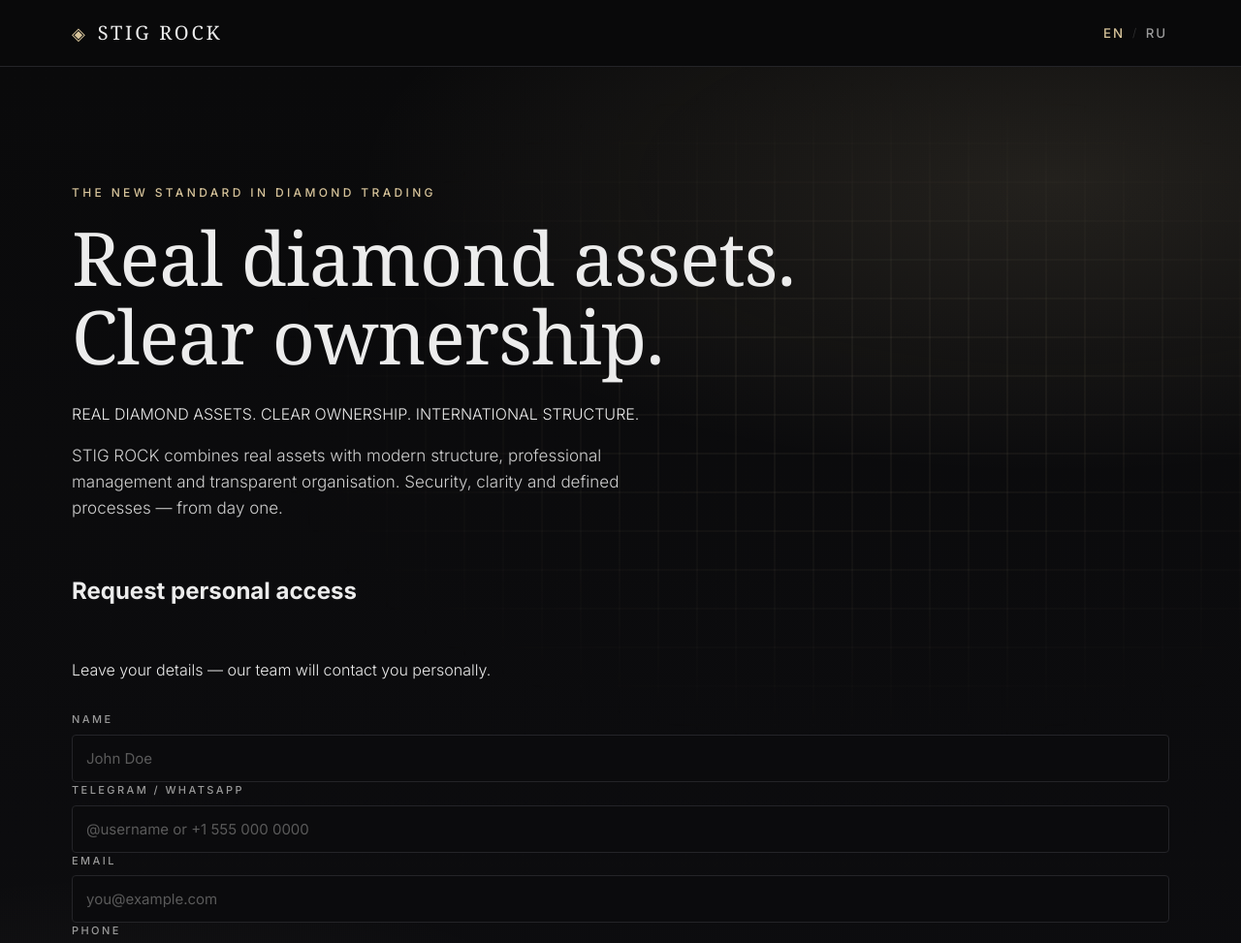
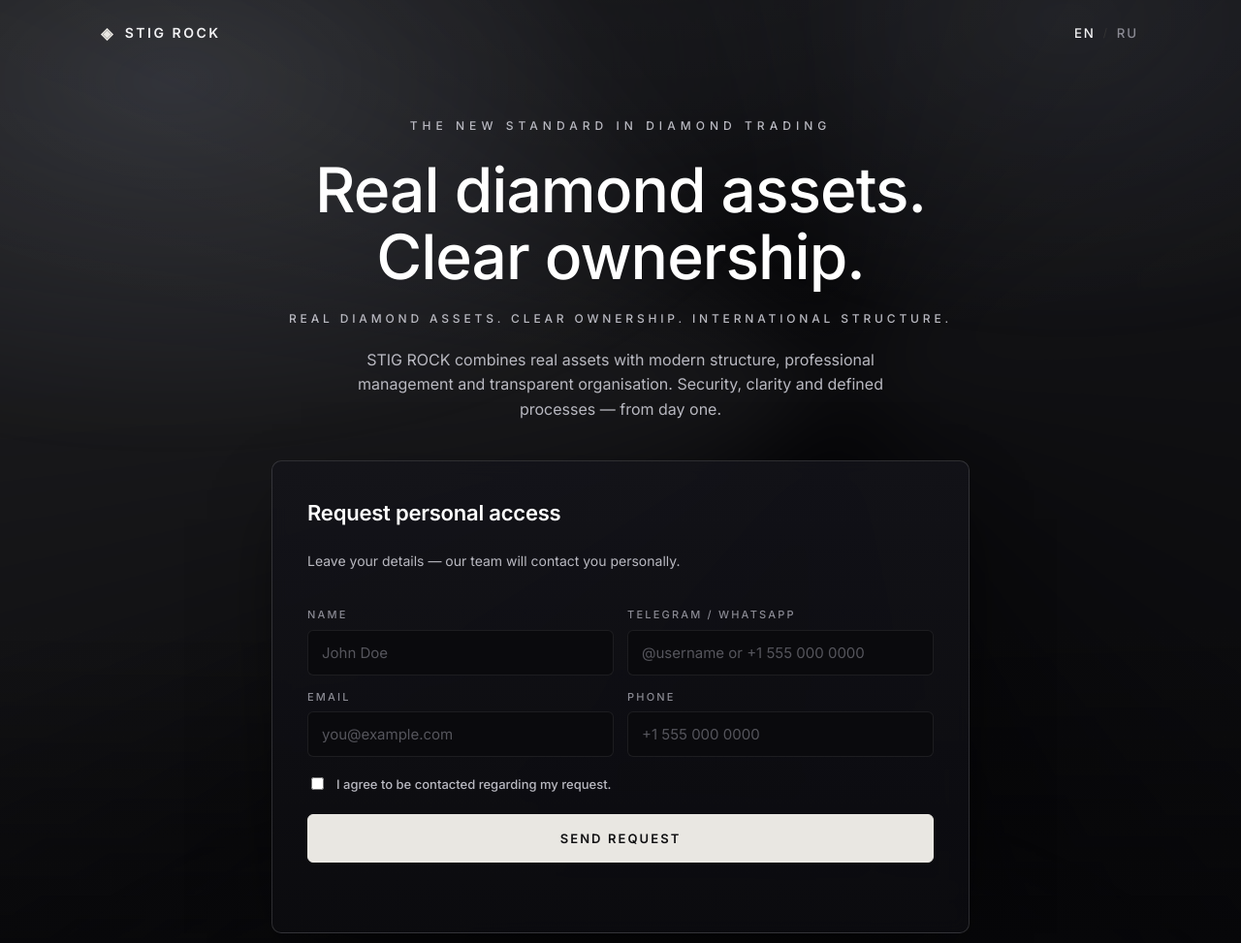
Before and after one commit to edilbekovy-web/test, a plain HTML site: page index.html in a window 1280 px wide. Shown: the top 973 px of the page at 97% size. Drawn offline with Linux system fonts and the light colour scheme.

Commit message:
v2: cinematic silk background, cleaner typography

```diff
--- a/styles.css
+++ b/styles.css
@@ -1,19 +1,20 @@
-/* ===== STIG ROCK landing ===== */
+/* ===== STIG ROCK v2 — one-screen, cinematic dark ===== */
 :root{
-  --bg:#0a0a0b;
-  --bg-2:#111113;
-  --panel:#141416;
-  --line:#242428;
-  --text:#ececec;
-  --muted:#9a9a9a;
-  --accent:#d6c39a;        /* warm cream / champagne */
-  --accent-2:#b89a62;      /* deeper gold */
-  --accent-soft:rgba(214,195,154,0.12);
-  --danger:#e06a6a;
+  --bg:#050507;
+  --panel:#0e0e12;
+  --panel-2:#13131a;
+  --line:rgba(255,255,255,0.08);
+  --line-strong:rgba(255,255,255,0.14);
+  --text:#f2f2f4;
+  --text-dim:#b9b9c1;
+  --muted:#8a8a93;
+  --accent:#e9e7e2;      /* soft silver */
+  --accent-2:#cfcdc7;
   --ok:#8dd38a;
-  --radius:4px;
-  --maxw:1180px;
-  --serif:"Cormorant Garamond", "Playfair Display", Georgia, serif;
+  --danger:#e07a7a;
+  --radius:10px;
+  --radius-sm:6px;
+  --maxw:1120px;
   --sans:"Inter", system-ui, -apple-system, Segoe UI, Roboto, sans-serif;
 }
 
@@ -24,232 +25,184 @@ body{
   background:var(--bg);
   color:var(--text);
   font-family:var(--sans);
-  font-weight:300;
+  font-weight:400;
   font-size:16px;
   line-height:1.6;
   -webkit-font-smoothing:antialiased;
   text-rendering:optimizeLegibility;
 }
-img{max-width:100%;display:block}
 a{color:inherit;text-decoration:none}
 button{font-family:inherit}
+img{max-width:100%;display:block}
 
 .container{width:100%;max-width:var(--maxw);margin:0 auto;padding:0 24px}
-
-/* ----- typography ----- */
-.eyebrow{
-  font-size:12px;letter-spacing:.28em;text-transform:uppercase;
-  color:var(--accent);margin:0 0 18px;font-weight:500;
-}
-.h-display{
-  font-family:var(--serif);
-  font-weight:500;
-  font-size:clamp(40px, 6vw, 80px);
-  line-height:1.05;
-  letter-spacing:-.01em;
-  margin:0 0 28px;
-}
-.h-display .accent{color:var(--accent);font-style:italic;font-weight:500}
-.h2{
-  font-family:var(--serif);
-  font-weight:500;
-  font-size:clamp(28px, 3.6vw, 48px);
-  line-height:1.1;
-  letter-spacing:-.005em;
-  margin:0 0 20px;
-}
-.lead{
-  font-size:17px;
-  color:#cfcfcf;
-  max-width:60ch;
-  margin:0 0 32px;
-}
 .muted{color:var(--muted)}
 .small{font-size:13px}
 
-/* ----- navbar ----- */
+/* ----- nav ----- */
 .nav{
-  position:sticky;top:0;z-index:50;
-  background:rgba(10,10,11,.75);
-  backdrop-filter:saturate(140%) blur(10px);
-  -webkit-backdrop-filter:saturate(140%) blur(10px);
-  border-bottom:1px solid var(--line);
+  position:absolute;top:0;left:0;right:0;z-index:30;
+  padding:22px 0;
 }
-.nav-inner{display:flex;align-items:center;justify-content:space-between;height:68px;gap:24px}
-.brand{display:flex;align-items:center;gap:10px;font-family:var(--serif);font-size:20px;letter-spacing:.14em}
-.brand-mark{color:var(--accent);font-size:18px}
-.brand-text{font-weight:500}
-.nav-links{display:flex;gap:28px}
-.nav-links a{
-  font-size:13px;letter-spacing:.14em;text-transform:uppercase;color:#cfcfcf;
-  transition:color .2s ease;
-}
-.nav-links a:hover{color:var(--accent)}
-.nav-right{display:flex;align-items:center;gap:16px}
+.nav-inner{display:flex;align-items:center;justify-content:space-between}
+.brand{display:flex;align-items:center;gap:10px;letter-spacing:.18em;font-size:14px;font-weight:600}
+.brand-mark{color:var(--accent);font-size:16px;line-height:1}
+.brand-text{font-weight:600}
 .lang{display:flex;align-items:center;gap:6px;font-size:12px;letter-spacing:.14em}
 .lang-btn{
   background:transparent;border:0;color:var(--muted);padding:4px 2px;
   font-weight:500;cursor:pointer;letter-spacing:.14em;
+  transition:color .2s ease;
 }
-.lang-btn.is-active{color:var(--accent)}
+.lang-btn.is-active{color:var(--text)}
 .lang-btn:hover{color:var(--text)}
 .lang-sep{color:#333}
 
-/* ----- buttons ----- */
+/* ----- hero ----- */
+.hero{
+  position:relative;
+  min-height:100vh;
+  padding:120px 0 80px;
+  overflow:hidden;
+  display:flex;align-items:center;
+}
+.hero-bg{position:absolute;inset:0;z-index:0;background:#040406}
+/* cinematic silk-metal background — pure CSS */
+.hero-bg-layer{position:absolute;inset:-10%;pointer-events:none}
+.hero-bg-layer.l1{
+  background:
+    radial-gradient(1200px 700px at 20% 15%, rgba(120,125,140,0.28), transparent 55%),
+    radial-gradient(900px 600px at 80% 10%, rgba(80,85,100,0.22), transparent 55%),
+    radial-gradient(1400px 900px at 50% 110%, rgba(180,180,195,0.10), transparent 55%);
+  filter:blur(2px);
+}
+.hero-bg-layer.l2{
+  background:
+    conic-gradient(from 210deg at 65% 40%,
+      rgba(255,255,255,0.00) 0deg,
+      rgba(230,230,235,0.09) 60deg,
+      rgba(255,255,255,0.00) 120deg,
+      rgba(200,200,210,0.07) 220deg,
+      rgba(255,255,255,0.00) 340deg);
+  mix-blend-mode:screen;
+  filter:blur(40px);
+}
+.hero-bg-layer.l3{
+  background:
+    linear-gradient(180deg, transparent 0%, transparent 60%, rgba(5,5,7,0.9) 100%),
+    radial-gradient(1800px 800px at 50% 0%, rgba(255,255,255,0.05), transparent 60%);
+}
+.hero-inner{position:relative;z-index:1;text-align:center;width:100%}
+
+.eyebrow{
+  font-size:12px;letter-spacing:.42em;text-transform:uppercase;
+  color:var(--text-dim);margin:0 0 22px;font-weight:500;
+}
+.h-display{
+  font-family:var(--sans);
+  font-weight:500;
+  font-size:clamp(34px, 5vw, 64px);
+  line-height:1.08;
+  letter-spacing:-.015em;
+  margin:0 0 20px;
+  color:#fff;
+}
+.subline{
+  font-size:12px;letter-spacing:.32em;text-transform:uppercase;
+  color:var(--text-dim);margin:0 0 20px;font-weight:500;
+}
+.lead{
+  font-size:16px;color:var(--text-dim);
+  max-width:56ch;margin:0 auto 40px;
+}
+
+/* ----- form card ----- */
+.card{
+  background:linear-gradient(180deg, rgba(20,20,26,.85) 0%, rgba(12,12,16,.85) 100%);
+  border:1px solid var(--line-strong);
+  border-radius:var(--radius);
+  padding:36px;
+  max-width:720px;margin:0 auto;
+  text-align:left;
+  backdrop-filter:blur(8px);
+  -webkit-backdrop-filter:blur(8px);
+  box-shadow:0 30px 80px -30px rgba(0,0,0,0.9);
+}
+.form-title{
+  font-size:22px;font-weight:600;margin:0 0 6px;color:#fff;letter-spacing:-.01em;
+}
+.form-sub{font-size:14px;color:var(--text-dim);margin:0 0 22px}
+
+.form{display:flex;flex-direction:column;gap:14px}
+.grid{display:grid;grid-template-columns:1fr 1fr;gap:14px}
+.field{display:flex;flex-direction:column;gap:6px}
+.field > span{
+  font-size:11px;letter-spacing:.2em;text-transform:uppercase;color:var(--muted);font-weight:500;
+}
+.field input[type="text"],
+.field input[type="email"],
+.field input[type="tel"]{
+  background:#0a0a0d;border:1px solid var(--line);color:var(--text);
+  padding:13px 14px;border-radius:var(--radius-sm);font-size:15px;font-family:var(--sans);
+  transition:border-color .15s ease, background .15s ease;
+}
+.field input::placeholder{color:#55555c}
+.field input:focus{outline:0;border-color:var(--accent);background:#0d0d11}
+.field input:invalid:not(:placeholder-shown){border-color:#5c3b3b}
+
+.field.consent{flex-direction:row;align-items:flex-start;gap:10px;font-size:13px;color:var(--text-dim);margin-top:4px}
+.field.consent input{margin-top:3px;accent-color:var(--accent)}
+.field.consent span{font-size:13px;letter-spacing:0;text-transform:none;color:var(--text-dim)}
+
 .btn{
   display:inline-flex;align-items:center;justify-content:center;gap:8px;
-  padding:14px 22px;border-radius:var(--radius);
-  font-size:13px;letter-spacing:.2em;text-transform:uppercase;font-weight:500;
+  padding:14px 22px;border-radius:var(--radius-sm);
+  font-size:13px;letter-spacing:.16em;text-transform:uppercase;font-weight:600;
   border:1px solid transparent;cursor:pointer;
   transition:transform .15s ease, background .2s ease, color .2s ease, border-color .2s ease;
-  white-space:nowrap;
+  white-space:nowrap;font-family:var(--sans);
 }
-.btn-sm{padding:10px 16px;font-size:12px}
-.btn-wide{width:100%;padding:16px 22px}
-.btn-primary{
-  background:var(--accent);color:#1a1711;border-color:var(--accent);
-}
-.btn-primary:hover{background:#e2d2ab;border-color:#e2d2ab}
-.btn-ghost{
-  background:transparent;color:var(--text);border-color:var(--line);
-}
-.btn-ghost:hover{border-color:var(--accent);color:var(--accent)}
+.btn-wide{width:100%;padding:16px 22px;margin-top:6px}
+.btn-primary{background:var(--accent);color:#111113;border-color:var(--accent)}
+.btn-primary:hover{background:#fff;border-color:#fff}
 .btn:active{transform:translateY(1px)}
 .btn-spinner{
   width:14px;height:14px;border-radius:50%;
-  border:2px solid rgba(26,23,17,.3);border-top-color:#1a1711;
+  border:2px solid rgba(17,17,19,.3);border-top-color:#111113;
   animation:spin .8s linear infinite;display:none;
 }
 .btn.is-loading .btn-spinner{display:inline-block}
 .btn.is-loading .btn-label{opacity:.6}
 @keyframes spin{to{transform:rotate(360deg)}}
-.link-arrow{
-  color:var(--accent);font-size:13px;letter-spacing:.2em;text-transform:uppercase;font-weight:500;
-  border-bottom:1px solid transparent;transition:border-color .2s ease;
-}
-.link-arrow:hover{border-color:var(--accent)}
-
-/* ----- hero ----- */
-.hero{position:relative;overflow:hidden;padding:120px 0 100px}
-.hero-bg{
-  position:absolute;inset:0;z-index:0;
-  background:
-    radial-gradient(1200px 500px at 85% 10%, rgba(214,195,154,.12), transparent 60%),
-    radial-gradient(900px 400px at 10% 90%, rgba(214,195,154,.06), transparent 60%),
-    linear-gradient(180deg, #0a0a0b 0%, #0d0d10 100%);
-}
-.hero-bg::after{
-  content:"";position:absolute;inset:0;
-  background-image:
-    linear-gradient(transparent 95%, rgba(214,195,154,.05) 95%),
-    linear-gradient(90deg, transparent 95%, rgba(214,195,154,.05) 95%);
-  background-size:40px 40px;
-  mask-image:radial-gradient(900px 500px at 70% 30%, #000 20%, transparent 70%);
-  -webkit-mask-image:radial-gradient(900px 500px at 70% 30%, #000 20%, transparent 70%);
-  pointer-events:none;
-}
-.hero-inner{position:relative;z-index:1}
-.hero-cta{display:flex;gap:14px;flex-wrap:wrap;margin-bottom:72px}
-.hero-badges{
-  display:grid;grid-template-columns:repeat(3,1fr);gap:24px;
-  border-top:1px solid var(--line);padding-top:36px;
-}
-.badge{display:flex;gap:16px;align-items:flex-start}
-.badge-num{
-  font-family:var(--serif);font-size:28px;color:var(--accent);
-  line-height:1;min-width:38px;
-}
-.badge-title{
-  font-size:12px;letter-spacing:.2em;text-transform:uppercase;
-  color:var(--text);margin-bottom:8px;font-weight:500;
-}
-.badge-text{font-size:14px;color:var(--muted);line-height:1.55}
-
-/* ----- sections ----- */
-.section{padding:96px 0;border-top:1px solid var(--line)}
-.section-alt{background:var(--bg-2)}
-.two-col{
-  display:grid;grid-template-columns:1fr 1.2fr;gap:64px;align-items:start;
-}
-.two-col-body p{margin:0 0 18px;color:#cfcfcf}
-.tick-list{list-style:none;padding:0;margin:20px 0 0}
-.tick-list li{
-  position:relative;padding:10px 0 10px 28px;border-bottom:1px solid var(--line);color:#dcdcdc;
-}
-.tick-list li:last-child{border-bottom:0}
-.tick-list li::before{
-  content:"◇";position:absolute;left:0;top:10px;color:var(--accent);font-size:14px;
-}
-
-/* ----- join / form ----- */
-.section-join{padding:120px 0}
-.join-card{
-  display:grid;grid-template-columns:1fr 1fr;gap:56px;
-  background:linear-gradient(180deg, #121214 0%, #0f0f11 100%);
-  border:1px solid var(--line);
-  border-radius:6px;
-  padding:56px;
-  position:relative;overflow:hidden;
-}
-.join-card::before{
-  content:"";position:absolute;inset:0;pointer-events:none;
-  background:radial-gradient(500px 200px at 100% 0%, var(--accent-soft), transparent 70%);
-}
-.join-left{position:relative;z-index:1}
-.form{position:relative;z-index:1;display:flex;flex-direction:column;gap:14px}
-.field{display:flex;flex-direction:column;gap:6px}
-.field > span{
-  font-size:11px;letter-spacing:.22em;text-transform:uppercase;color:var(--muted);font-weight:500;
-}
-.field input[type="text"],
-.field input[type="email"],
-.field input[type="tel"]{
-  background:#0b0b0d;border:1px solid var(--line);color:var(--text);
-  padding:14px 14px;border-radius:var(--radius);font-size:15px;font-family:var(--sans);
-  transition:border-color .2s ease, background .2s ease;
-}
-.field input::placeholder{color:#5a5a5a}
-.field input:focus{outline:0;border-color:var(--accent);background:#0d0d10}
-.field input:invalid:not(:placeholder-shown){border-color:#5c3b3b}
-.field.consent{flex-direction:row;align-items:flex-start;gap:10px;font-size:13px;color:#bdbdbd;margin-top:4px}
-.field.consent input{margin-top:3px;accent-color:var(--accent)}
-.field.consent span{font-size:13px;letter-spacing:0;text-transform:none;color:#bdbdbd}
-.form-status{margin:4px 0 0;font-size:13px;min-height:1.2em}
+.form-status{margin:6px 0 0;font-size:13px;min-height:1.2em}
 .form-status.is-ok{color:var(--ok)}
 .form-status.is-err{color:var(--danger)}
 .hp{position:absolute;left:-9999px;top:-9999px;opacity:0;pointer-events:none}
 
-/* ----- FAQ ----- */
-.faq{margin-top:28px;border-top:1px solid var(--line)}
-.faq details{border-bottom:1px solid var(--line);padding:22px 0}
-.faq summary{
-  cursor:pointer;list-style:none;display:flex;justify-content:space-between;align-items:center;gap:16px;
-  font-family:var(--serif);font-size:22px;color:var(--text);
+/* ----- strip ----- */
+.strip{padding:36px 0;border-top:1px solid var(--line);background:#06060a}
+.strip-inner{
+  display:flex;justify-content:center;gap:48px;flex-wrap:wrap;
+  color:var(--text-dim);font-size:13px;letter-spacing:.2em;text-transform:uppercase;
 }
-.faq summary::-webkit-details-marker{display:none}
-.faq summary::after{content:"+";color:var(--accent);font-size:22px;transition:transform .2s ease}
-.faq details[open] summary::after{content:"−"}
-.faq p{color:#cfcfcf;margin:14px 0 0;max-width:72ch}
+.pill{display:flex;align-items:center;gap:10px}
+.pill-num{color:var(--accent);font-size:13px;font-weight:600}
 
 /* ----- footer ----- */
-.footer{border-top:1px solid var(--line);padding:48px 0;background:#08080a}
-.footer-inner{display:flex;flex-direction:column;align-items:center;gap:10px;text-align:center}
+.footer{padding:28px 0;background:#040406;border-top:1px solid var(--line)}
+.footer-inner{display:flex;justify-content:space-between;align-items:center;gap:16px;flex-wrap:wrap}
 
 /* ----- responsive ----- */
-@media (max-width: 900px){
-  .nav-links{display:none}
-  .hero{padding:80px 0 72px}
-  .hero-badges{grid-template-columns:1fr;gap:20px}
-  .two-col{grid-template-columns:1fr;gap:28px}
-  .join-card{grid-template-columns:1fr;padding:32px;gap:32px}
-  .section{padding:72px 0}
-  .section-join{padding:72px 0}
+@media (max-width: 720px){
+  .nav{padding:16px 0}
+  .hero{padding:96px 0 56px}
+  .card{padding:24px}
+  .grid{grid-template-columns:1fr}
+  .strip-inner{gap:18px;justify-content:flex-start}
+  .pill{width:100%}
+  .footer-inner{flex-direction:column;align-items:flex-start}
 }
-@media (max-width: 480px){
+@media (max-width: 420px){
   .container{padding:0 18px}
-  .btn{padding:12px 18px}
-  .nav-inner{height:60px}
   .brand-text{display:none}
-  .nav-right{gap:10px}
-  .join-card{padding:24px}
 }
```
